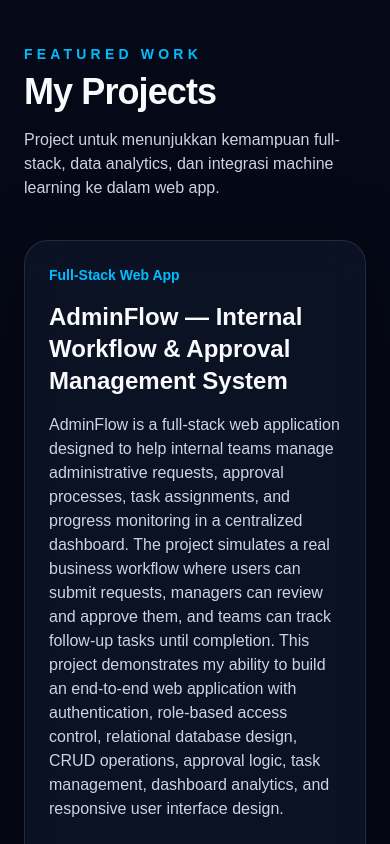
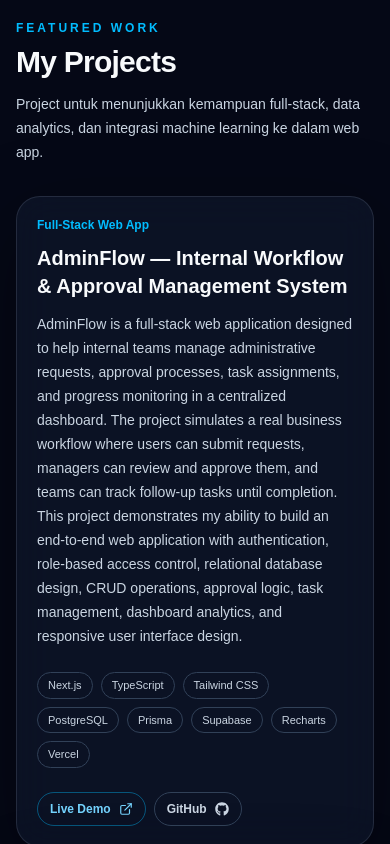
Before and after one commit to WijayaPratama/portoWijaya, a Next.js app: page / in a window 390 px wide. Shown: the part 3060-3904 px from the top of the page. Built offline with nearby package versions, Linux system fonts and the light colour scheme.

Commit message:
update responsive

```diff
--- a/src/app/page.tsx
+++ b/src/app/page.tsx
@@ -229,7 +229,6 @@ export default function Home() {
           ease: "easeInOut",
         }}
       />
-
       <motion.div
         aria-hidden="true"
         className="pointer-events-none absolute right-[-8rem] top-96 h-80 w-80 rounded-full bg-violet-500/20 blur-3xl"
@@ -244,7 +243,6 @@ export default function Home() {
           ease: "easeInOut",
         }}
       />
-
       {/* Navbar */}
       <nav className="fixed left-0 top-0 z-50 w-full border-b border-slate-800/70 bg-slate-950/70 backdrop-blur-xl">
         <div className="mx-auto flex max-w-7xl items-center justify-between px-6 py-5">
@@ -278,7 +276,6 @@ export default function Home() {
           </a>
         </div>
       </nav>
-
       {/* Hero */}
       <section className="mx-auto grid max-w-7xl items-center gap-10 px-6 pb-20 pt-32 md:grid-cols-[1.2fr_0.8fr] md:pt-36">
         <motion.div variants={stagger} initial="hidden" animate="show">
@@ -381,7 +378,6 @@ export default function Home() {
           </div>
         </motion.div>
       </section>
-
       {/* About Me */}
       <section id="about" className="mx-auto max-w-7xl px-6 py-20">
         <motion.div
@@ -427,87 +423,108 @@ export default function Home() {
           </div>
         </motion.div>
       </section>
-
-      {/* Projects */}
-      <section id="projects" className="mx-auto max-w-7xl px-6 py-20">
+      {/* Projects */}{" "}
+      <section
+        id="projects"
+        className="mx-auto w-full max-w-7xl px-4 py-14 sm:px-6 sm:py-20"
+      >
+        {" "}
         <motion.div
           variants={stagger}
           initial="hidden"
           whileInView="show"
-          viewport={{ once: true, amount: 0.2 }}
+          viewport={{ once: true, amount: 0.1 }}
         >
-          <motion.div variants={fadeUp} className="mb-10">
-            <p className="mb-2 text-sm font-semibold uppercase tracking-[0.3em] text-sky-400">
-              Featured Work
-            </p>
-            <h2 className="text-4xl font-black tracking-tight md:text-5xl">
-              My Projects
-            </h2>
-            <p className="mt-4 max-w-2xl text-slate-300">
+          {" "}
+          <motion.div variants={fadeUp} className="mb-8 sm:mb-10">
+            {" "}
+            <p className="mb-2 text-xs font-semibold uppercase tracking-[0.25em] text-sky-400 sm:text-sm sm:tracking-[0.3em]">
+              {" "}
+              Featured Work{" "}
+            </p>{" "}
+            <h2 className="text-3xl font-black tracking-tight sm:text-4xl md:text-5xl">
+              {" "}
+              My Projects{" "}
+            </h2>{" "}
+            <p className="mt-3 max-w-2xl text-sm leading-6 text-slate-300 sm:mt-4 sm:text-base sm:leading-7">
+              {" "}
               Project untuk menunjukkan kemampuan full-stack, data analytics,
-              dan integrasi machine learning ke dalam web app.
-            </p>
-          </motion.div>
-
-          <div className="grid gap-6 md:grid-cols-3">
+              dan integrasi machine learning ke dalam web app.{" "}
+            </p>{" "}
+          </motion.div>{" "}
+          {/* Project Grid */}{" "}
+          <div className="grid w-full grid-cols-1 gap-5 sm:gap-6 md:grid-cols-2 lg:grid-cols-3">
+            {" "}
             {projects.map((project) => (
               <motion.article
                 key={project.title}
                 variants={fadeUp}
-                className="glass-card group relative flex h-full flex-col overflow-hidden rounded-3xl p-6 transition duration-300 hover:-translate-y-2 hover:border-sky-400/40"
+                className="glass-card group relative flex min-w-0 w-full flex-col overflow-hidden rounded-3xl p-5 transition duration-300 hover:-translate-y-2 hover:border-sky-400/40 sm:p-6"
               >
-                <div className="absolute inset-x-0 top-0 h-1 bg-gradient-to-r from-sky-400 via-violet-400 to-emerald-400 opacity-0 transition group-hover:opacity-100" />
-
-                <p className="mb-4 text-sm font-semibold text-sky-400">
-                  {project.category}
-                </p>
-                <h3 className="text-2xl font-bold">{project.title}</h3>
-                <p className="mt-4 min-h-28 text-slate-300">
-                  {project.description}
-                </p>
-
-                <div className="mt-auto pt-6">
-                  <div className="flex min-h-24 flex-wrap content-start gap-2">
+                {" "}
+                {/* Top Gradient */}{" "}
+                <div className="absolute inset-x-0 top-0 h-1 bg-gradient-to-r from-sky-400 via-violet-400 to-emerald-400 opacity-0 transition group-hover:opacity-100" />{" "}
+                {/* Category */}{" "}
+                <p className="mb-3 text-xs font-semibold text-sky-400 sm:mb-4 sm:text-sm">
+                  {" "}
+                  {project.category}{" "}
+                </p>{" "}
+                {/* Title */}{" "}
+                <h3 className="break-words text-xl font-bold leading-snug sm:text-2xl">
+                  {" "}
+                  {project.title}{" "}
+                </h3>{" "}
+                {/* Description */}{" "}
+                <p className="mt-3 break-words text-sm leading-6 text-slate-300 sm:mt-4 sm:text-base sm:leading-7">
+                  {" "}
+                  {project.description}{" "}
+                </p>{" "}
+                {/* Bottom Content */}{" "}
+                <div className="mt-6 flex flex-1 flex-col sm:mt-8">
+                  {" "}
+                  {/* Tech Stack */}{" "}
+                  <div className="flex flex-wrap content-start gap-2">
+                    {" "}
                     {project.stack.map((item) => (
                       <span
                         key={item}
-                        className="rounded-full border border-slate-700 px-3 py-1 text-xs text-slate-300 transition group-hover:border-sky-400/40"
+                        className="max-w-full break-words rounded-full border border-slate-700 px-2.5 py-1 text-[11px] text-slate-300 transition group-hover:border-sky-400/40 sm:px-3 sm:text-xs"
                       >
-                        {item}
+                        {" "}
+                        {item}{" "}
                       </span>
-                    ))}
-                  </div>
-
-                  <div className="mt-8 flex min-h-10 flex-wrap items-center gap-3">
+                    ))}{" "}
+                  </div>{" "}
+                  {/* Buttons */}{" "}
+                  <div className="mt-6 flex flex-wrap gap-2 sm:mt-8 sm:gap-3">
+                    {" "}
                     {project.liveUrl && (
                       <a
                         href={project.liveUrl}
                         target="_blank"
                         rel="noopener noreferrer"
-                        className="inline-flex items-center gap-2 rounded-full border border-sky-400/40 px-4 py-2 text-sm font-semibold text-sky-300 transition duration-300 hover:border-sky-300 hover:bg-sky-400/10 hover:text-white"
+                        className="inline-flex items-center justify-center gap-2 rounded-full border border-sky-400/40 px-3 py-2 text-xs font-semibold text-sky-300 transition duration-300 hover:border-sky-300 hover:bg-sky-400/10 hover:text-white sm:px-4 sm:text-sm"
                       >
-                        Live Demo
-                        <ExternalLink size={15} />
+                        {" "}
+                        Live Demo <ExternalLink size={14} />{" "}
                       </a>
-                    )}
-
+                    )}{" "}
                     <a
                       href={project.githubUrl}
                       target="_blank"
                       rel="noopener noreferrer"
-                      className="inline-flex items-center gap-2 rounded-full border border-slate-700 px-4 py-2 text-sm font-semibold text-slate-300 transition duration-300 hover:border-slate-400 hover:bg-white/5 hover:text-white"
+                      className="inline-flex items-center justify-center gap-2 rounded-full border border-slate-700 px-3 py-2 text-xs font-semibold text-slate-300 transition duration-300 hover:border-slate-400 hover:bg-white/5 hover:text-white sm:px-4 sm:text-sm"
                     >
-                      GitHub
-                      <FaGithub size={15} />
-                    </a>
-                  </div>
-                </div>
+                      {" "}
+                      GitHub <FaGithub size={14} />{" "}
+                    </a>{" "}
+                  </div>{" "}
+                </div>{" "}
               </motion.article>
-            ))}
-          </div>
-        </motion.div>
+            ))}{" "}
+          </div>{" "}
+        </motion.div>{" "}
       </section>
-
       {/* Achievements */}
       <section id="achievements" className="mx-auto max-w-7xl px-6 py-20">
         <motion.div
@@ -558,7 +575,6 @@ export default function Home() {
           </div>
         </motion.div>
       </section>
-
       {/* Skills */}
       <section id="skills" className="mx-auto max-w-7xl px-6 py-20">
         <motion.div
@@ -598,7 +614,6 @@ export default function Home() {
           </div>
         </motion.div>
       </section>
-
       {/* Contact */}
       <section id="contact" className="mx-auto max-w-7xl px-6 py-20">
         <motion.div
@@ -653,7 +668,6 @@ export default function Home() {
           </div>
         </motion.div>
       </section>
-
       <footer className="mx-auto max-w-7xl px-6 py-8 text-sm text-slate-500">
         © 2026 Wijaya Pratama. Built with Next.js, TypeScript, Tailwind CSS, and
         Motion.
```
